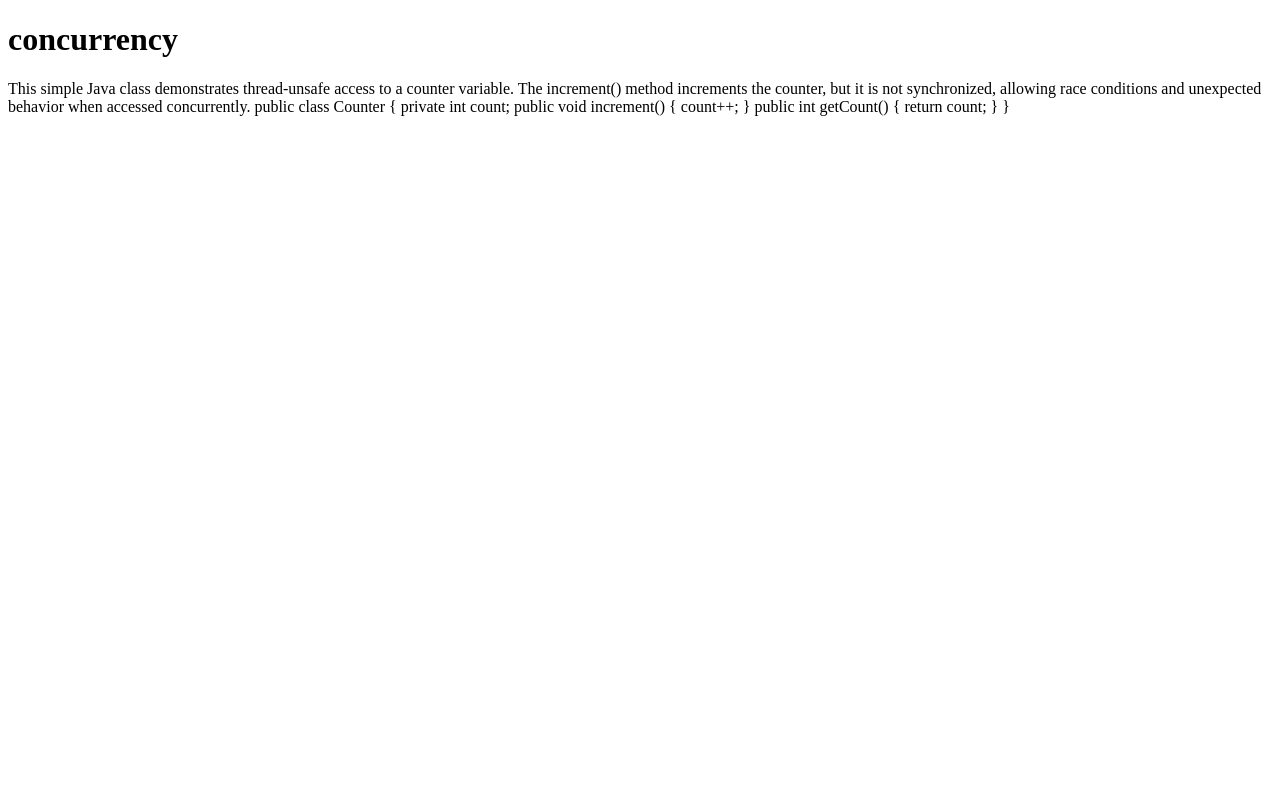
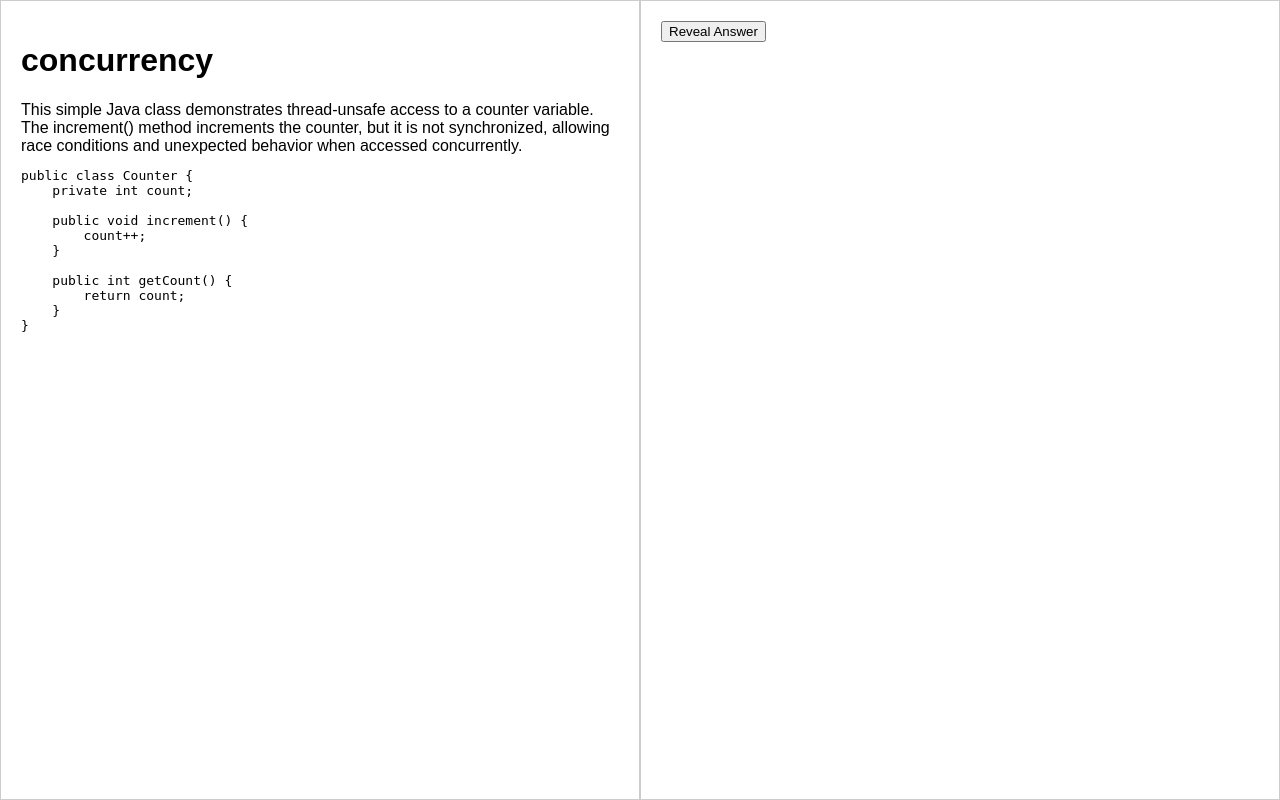
Before and after one commit to akshayrs3/swe-ip, a Flask app: page /problems/concurrency in a window 1280 px wide. Run offline with Flask 3, Linux system fonts and the light colour scheme.

Commit message:
feat: add reveal answer

```diff
--- a/problems/concurrency/description.txt
+++ b/problems/concurrency/description.txt
@@ -2,7 +2,7 @@ This simple Java class demonstrates thread-unsafe access to a counter variable.
 
 The increment() method increments the counter, but it is not synchronized, allowing race conditions and unexpected behavior when accessed concurrently.
 
-
+<pre>
 public class Counter {
     private int count;
 
@@ -14,3 +14,4 @@ public class Counter {
         return count;
     }
 }
+</pre>
--- /dev/null
+++ b/problems/concurrency/details.json
@@ -0,0 +1,5 @@
+{
+    "title": "Making count increment threadsafe",
+    "lang": "Java",
+    "domain": "Thread-safety"
+}
--- a/problems/sql-optimization/description.txt
+++ b/problems/sql-optimization/description.txt
@@ -4,9 +4,11 @@ Imagine we have a table named Orders with columns OrderID, CustomerID, OrderDate
 
 Original Query:
 
+<pre>
 SELECT *
 FROM Orders
 WHERE CustomerID = 1234
 AND Amount > 100;
+</pre>
 
 This query scans all rows in the Orders table, regardless of the CustomerID or Amount. This is inefficient, especially if the table contains millions of rows.
--- /dev/null
+++ b/problems/sql-optimization/details.json
@@ -0,0 +1,5 @@
+{
+    "title": "Optimizing SQL query",
+    "lang": "Java",
+    "domain": "Databases"
+}
--- a/src/globals.py
+++ b/src/globals.py
@@ -1 +1,27 @@
+from pathlib import Path
+
+# paths
 PATH_TO_PROBLEMS="../problems"
+
+# routes -> templates
+ROUTES_TO_TEMPLATES = {
+    '/': 'main.html',
+    '/problems/<problem_name>': 'problem.html',
+}
+
+# Function to read problem text from a file
+def read_problem_description(problem_name):
+    problem_path = Path(f'{PATH_TO_PROBLEMS}/{problem_name}/description.txt')
+    if problem_path.is_file():
+        with open(problem_path, 'r') as file:
+            return file.read()
+    else:
+        return f"Problem '{problem_name}' not found."
+
+def read_problem_answer(problem_name):
+    problem_path = Path(f'{PATH_TO_PROBLEMS}/{problem_name}/answer.txt')
+    if problem_path.is_file():
+        with open(problem_path, 'r') as file:
+            return file.read()
+    else:
+        return f"Problem '{problem_name}' not found."
--- a/src/main.py
+++ b/src/main.py
@@ -1,25 +1,28 @@
-from flask import Flask, render_template
+from flask import Flask, render_template, request
 from pathlib import Path
 
 import globals
 
 app = Flask(__name__)
 
-# Function to read problem text from a file
-def read_problem_text(problem_name):
-    problem_path = Path(f'{globals.PATH_TO_PROBLEMS}/{problem_name}/description.txt')
-    print(problem_path)
-    if problem_path.is_file():
-        with open(problem_path, 'r') as file:
-            return file.read()
-    else:
-        return f"Problem '{problem_name}' not found."
 
 @app.route('/problems/<problem_name>', methods=['GET'])
 def get_problem(problem_name):
-    print(problem_name)
-    problem_text = read_problem_text(problem_name)
+    problem_text = globals.read_problem_description(problem_name)
     return render_template('problem.html', problem_name=problem_name, problem_text=problem_text)
+
+@app.route('/reveal_answer', methods=['POST'])
+def reveal_answer():
+    problem_name = request.form['problem_name']
+
+    # Logic to read the answer from answer.txt file
+    answer_text = globals.read_problem_answer(problem_name)
+    problem_text = globals.read_problem_description(problem_name)
+    print(answer_text)
+    print(problem_text)
+
+    return render_template('problem.html', problem_name=problem_name, problem_text=problem_text, answer_text=answer_text)
+
 
 @app.route('/', methods=['GET'])
 def get_files_info():
--- a/src/templates/problem.html
+++ b/src/templates/problem.html
@@ -3,9 +3,66 @@
 <head>
     <meta charset="UTF-8">
     <title>{{ problem_name }}</title>
+    <style>
+        body {
+            display: flex;
+            justify-content: center;
+            /* align-items: center; */
+            height: 100vh;
+            margin: 0;
+            font-family: Arial, sans-serif;
+        }
+
+        .container {
+            width: 50%; /* Set the width to occupy half of the screen */
+            padding: 20px;
+            border: 1px solid #ccc;
+            box-sizing: border-box;
+        }
+
+        .details {
+            overflow-wrap: break-word; /* Allow text to wrap */
+        }
+
+        .right-half {
+            width: 50%;
+        }
+
+        .button-container {
+            width: 50%; /* Set the width to occupy half of the screen */
+            border: 1px solid #ccc;
+            box-sizing: border-box;
+
+            padding: 10% 5%; /* Adjust padding percentage here */
+            text-align: center;
+        }
+
+        button {
+            padding: 5% 10%; /* Padding for the button as a percentage */
+            font-size: 1.5vw; /* Using viewport width for font size */
+            cursor: pointer;
+        }
+
+    </style>
 </head>
 <body>
-    <h1>{{ problem_name }}</h1>
-    <p>{{ problem_text }}</p>
+    <div class="container">
+        <h1>{{ problem_name }}</h1>
+        <div class="details">
+            {{ problem_text | safe }}
+        </div>
+    </div>
+    <div class="container">
+        <form action="/reveal_answer" method="POST">
+            <input type="hidden" name="problem_name" value="{{ problem_name }}">
+            <input type="submit" value="Reveal Answer">
+        </form>
+
+        {% if answer_text %}
+        <div class="details">
+            {{ answer_text | safe }}
+        </div>
+        {% endif %}
+    </div>
 </body>
 </html>
```
Also changed, not shown: problems/concurrency/answer.txt (+17 -0 lines).
